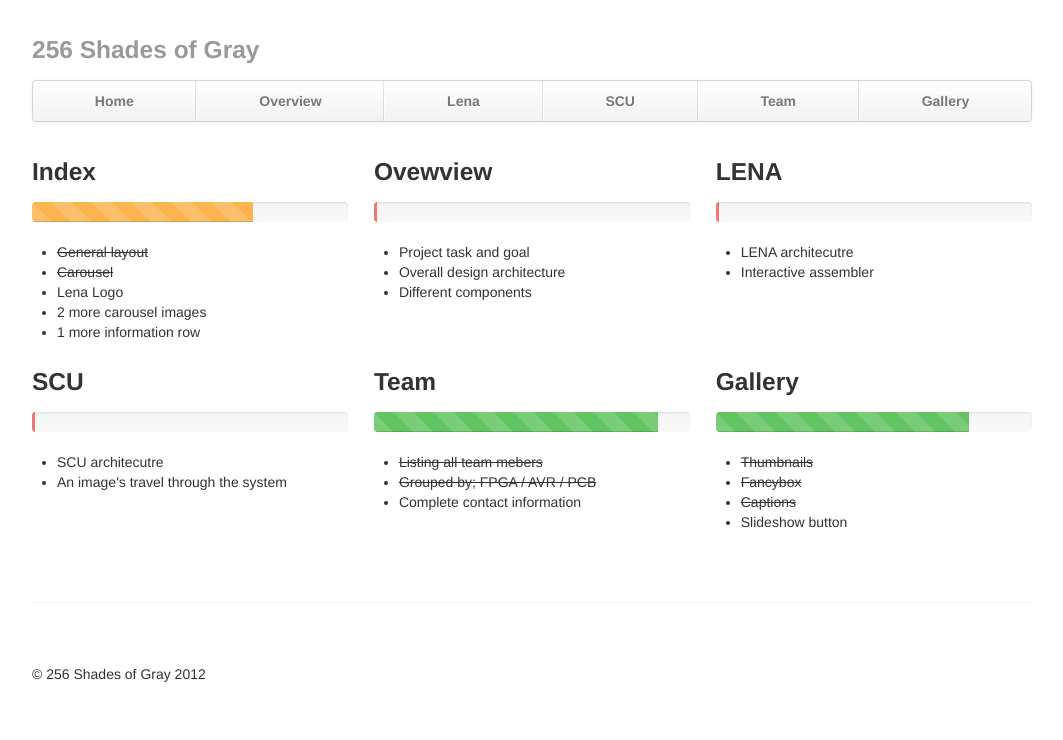
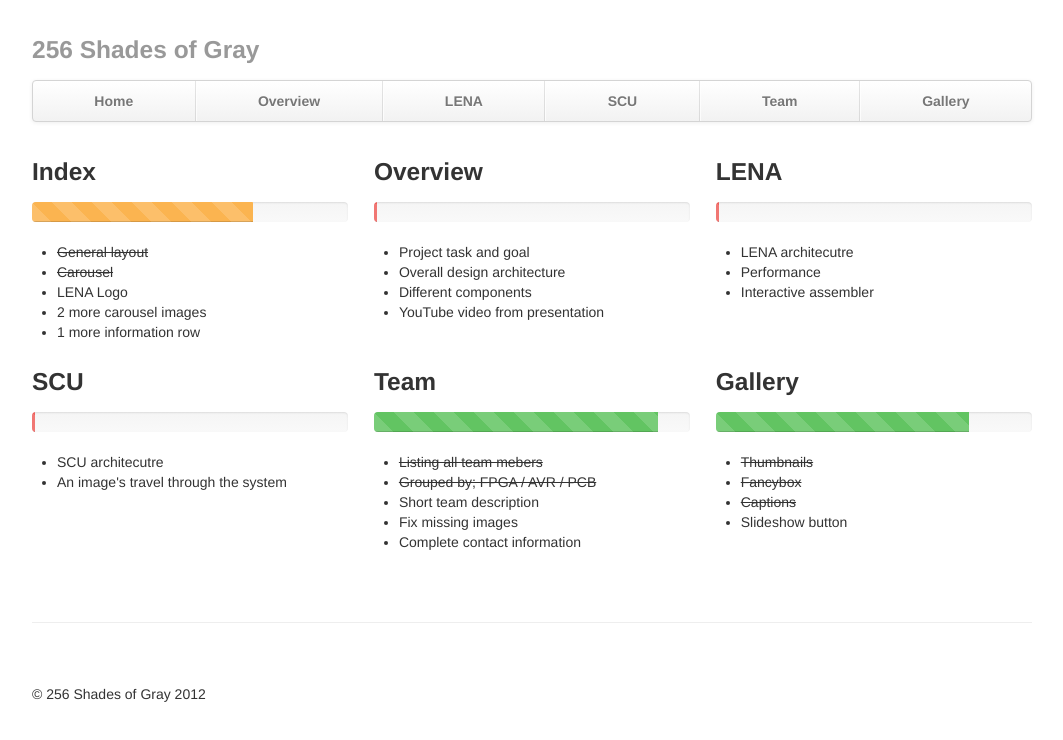
Before and after one commit to Starefossen/256-SoG, a plain HTML site: page todo.html in a window 1280 px wide. Shown: the whole page, without its empty margins (108-1171 px from the left). Drawn offline with Linux system fonts and the light colour scheme.

Commit message:
minor spelling fixes

```diff
--- a/todo.html
+++ b/todo.html
@@ -87,7 +87,7 @@
               <ul class="nav">
                 <li><a href="index.html">Home</a></li>
                 <li><a href="#">Overview</a></li>
-                <li><a href="#">Lena</a></li>
+                <li><a href="#">LENA</a></li>
                 <li><a href="#">SCU</a></li>
                 <li><a href="#">Team</a></li>
                 <li><a href="gallery.html">Gallery</a></li>
@@ -110,7 +110,7 @@
           <ul>
             <li><del>General layout</del></li>
             <li><del>Carousel</del></li>
-            <li>Lena Logo</li>
+            <li>LENA Logo</li>
             <li>2 more carousel images</li>
             <li>1 more information row</li>
           </ul>
@@ -118,7 +118,7 @@
 
         <!-- Overview -->
         <div class="span4">
-          <h3>Ovewview</h3>
+          <h3>Overview</h3>
 
           <div class="progress progress-striped active">
             <div class="bar bar-danger" style="width: 1%;"></div>
@@ -128,6 +128,7 @@
             <li>Project task and goal</li>
             <li>Overall design architecture</li>
             <li>Different components</li>
+            <li>YouTube video from presentation</li>
           </ul>
         </div>
 
@@ -141,6 +142,7 @@
 
           <ul>
             <li>LENA architecutre</li>
+            <li>Performance</li>
             <li>Interactive assembler</li>
           </ul>
         </div>
@@ -173,6 +175,8 @@
           <ul>
             <li><del>Listing all team mebers</del></li>
             <li><del>Grouped by; FPGA / AVR / PCB</del></li>
+            <li>Short team description</li>
+            <li>Fix missing images</li>
             <li>Complete contact information</li>
           </ul>
         </div>
```
Also changed, not shown: gallery.html (+1 -1 lines), index.html (+2 -2 lines), team.html (+4 -1 lines).
